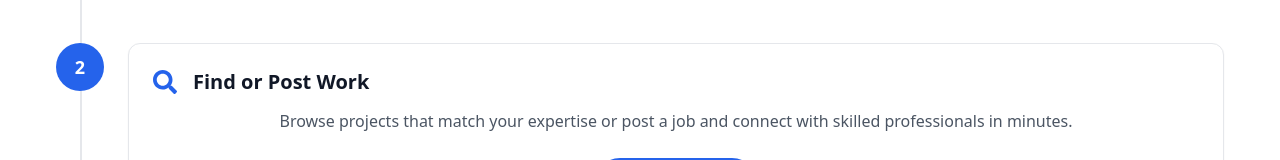
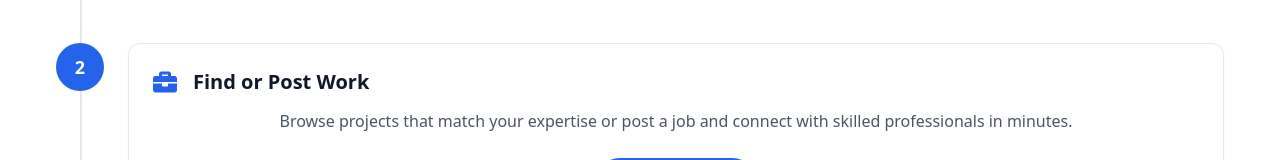
Before and after one commit to Alihaider592/freelance, a React (Create React App) app in the folder freelancing-app/: page / in a window 1280 px wide. Shown: the part 1795-1955 px from the top of the page. Built offline with nearby package versions, Linux system fonts and the light colour scheme.

Commit message:
buttons added

```diff
--- a/freelancing-app/src/components/how_it_work.jsx
+++ b/freelancing-app/src/components/how_it_work.jsx
@@ -1,8 +1,8 @@
 import {
   FaUserPlus,
-  FaSearch,
   FaHandshake,
   FaCreditCard,
+  FaBriefcase
 } from "react-icons/fa";
 
 const howworkcards = [
@@ -17,7 +17,7 @@ const howworkcards = [
     title: "Find or Post Work",
     description:
       "Browse projects that match your expertise or post a job and connect with skilled professionals in minutes.",
-    icon: <FaSearch />,
+    icon: <FaBriefcase />,
     showButton: true,
     buttonText: "Find Work",
   },
```
